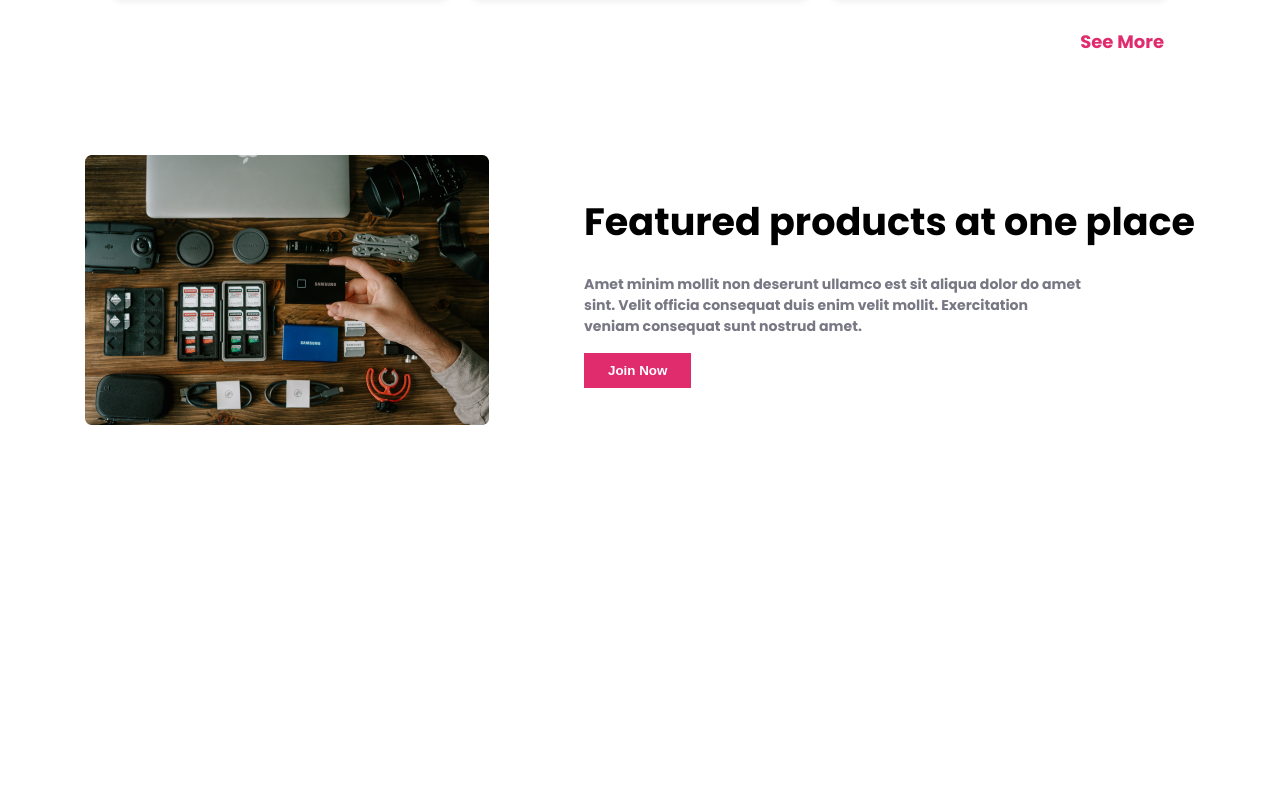
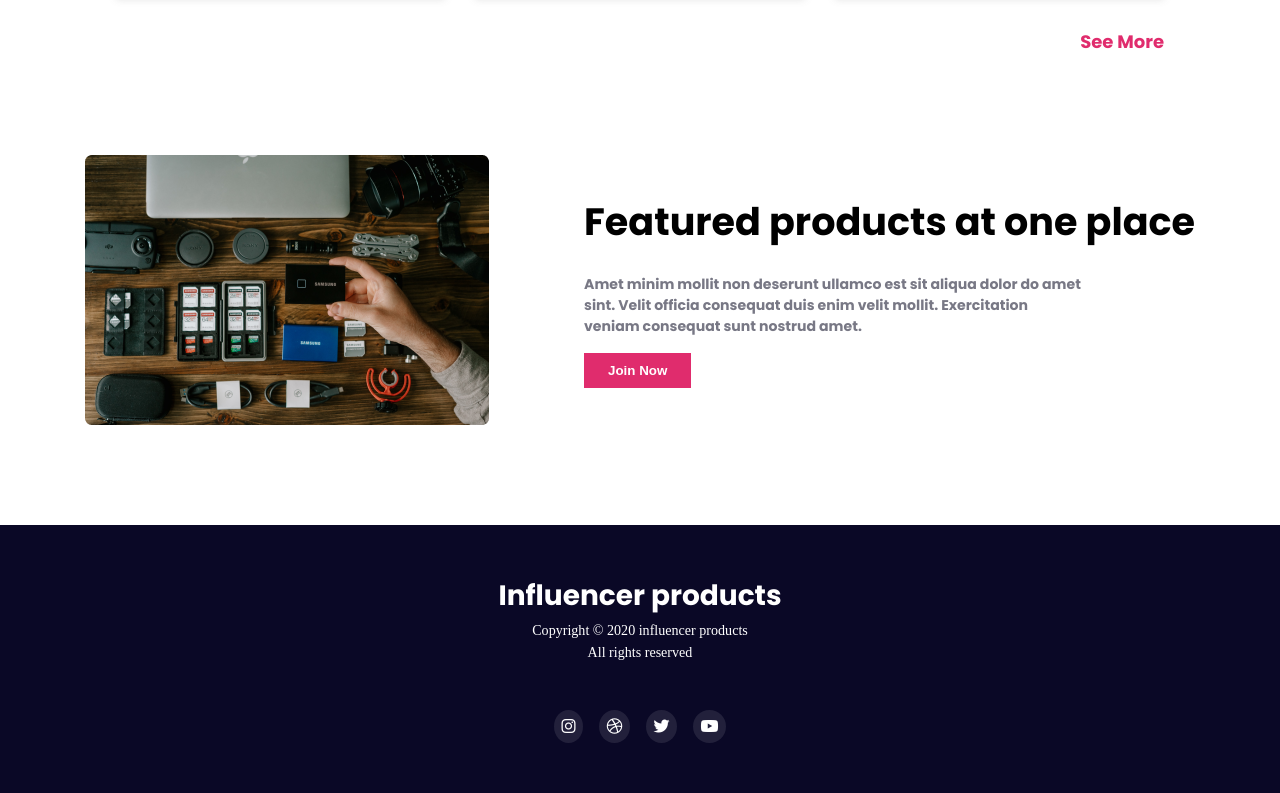
Before and after one commit to aratislamsafol/influencer-gear, a plain HTML site: page index.html in a window 1280 px wide. Shown: the part 2293-3086 px from the top of the page. Before the commit the page ends 2718 px from the top, so only its background shows below. Drawn offline with Linux system fonts and the light colour scheme.

Commit message:
footer complete

```diff
--- a/assets/css/style.css
+++ b/assets/css/style.css
@@ -269,3 +269,27 @@
 .card-content .card-description button{
   margin-top: 16px;
 }
+
+/* Footer  */
+.footer{
+  margin-top: 100px;
+  background-color: #0A0826;
+  color: #FFFFFF;
+}
+.footer-content{
+  padding: 50px 0;
+  display: flex;
+  flex-direction: column;
+  align-items: center;
+  justify-content: center;
+  gap: 5px;
+}
+.social-icon{
+  margin-top: 44px;
+  gap: 16px;
+}
+.social_item{
+  border-radius: 50%;
+  padding: 7.47px;
+  background-color: #22203B;
+}
--- a/index.html
+++ b/index.html
@@ -418,5 +418,28 @@
             </div>
          </section>
     </main>
+
+    <footer class="footer">
+        <div class="footer-content">
+            <h3 class="text-white text-bold">Influencer products</h3>
+            <p>Copyright © 2020  influencer products</p>
+            <p>All rights reserved</p>
+            <div class="social-icon d_flex">
+                <div class="social_item">
+                    <i class="fa-brands fa-instagram"></i>
+                </div>
+                <div class="social_item">
+                    <i class="fa-brands fa-dribbble"></i>
+                </div>
+                <div class="social_item">
+                    <i class="fa-brands fa-twitter"></i>
+                </div>
+                <div class="social_item">
+                    <i class="fa-brands fa-youtube"></i>
+                </div>
+            </div>
+        </div>
+
+    </footer>
 </body>
 </html>
```
